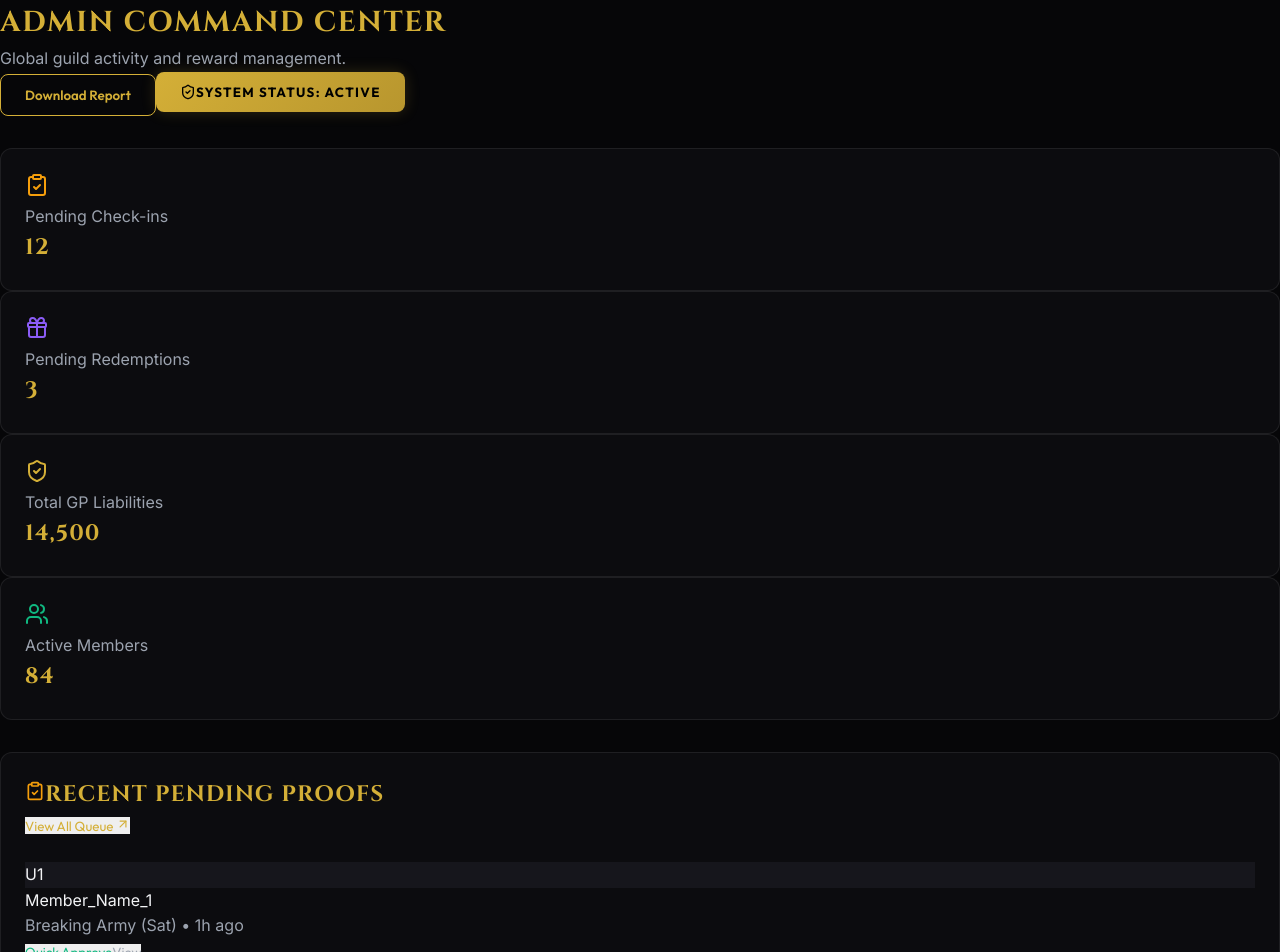
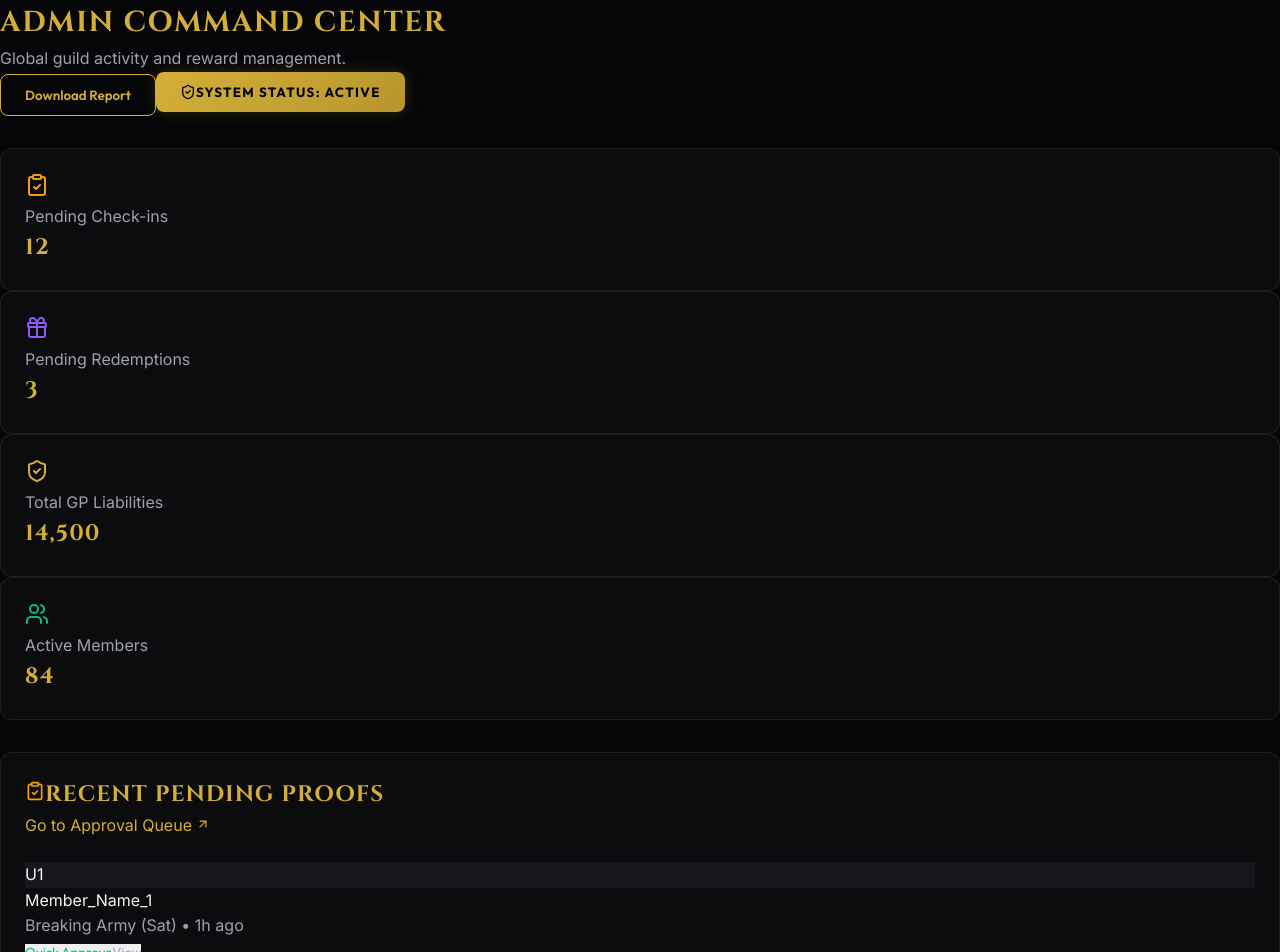
Before and after one commit to yogdepano/EN-Windbot, a Next.js app: page /admin in a window 1280 px wide. Shown: the top 952 px of the page. Built offline with nearby package versions, Linux system fonts and the light colour scheme.

Commit message:
Admin: wire up link to approval queue in admin hub

```diff
--- a/src/app/admin/page.tsx
+++ b/src/app/admin/page.tsx
@@ -56,9 +56,9 @@ export default function AdminHub() {
               <ClipboardCheck className="text-warning" size={20} />
               Recent Pending Proofs
             </h3>
-            <button className="text-xs text-primary font-bold hover:underline flex items-center gap-1">
-              View All Queue <ArrowUpRight size={14} />
-            </button>
+            <a href="/admin/queue" className="text-xs text-primary font-bold hover:underline flex items-center gap-1">
+              Go to Approval Queue <ArrowUpRight size={14} />
+            </a>
           </div>
 
           <div className="space-y-4">
```
